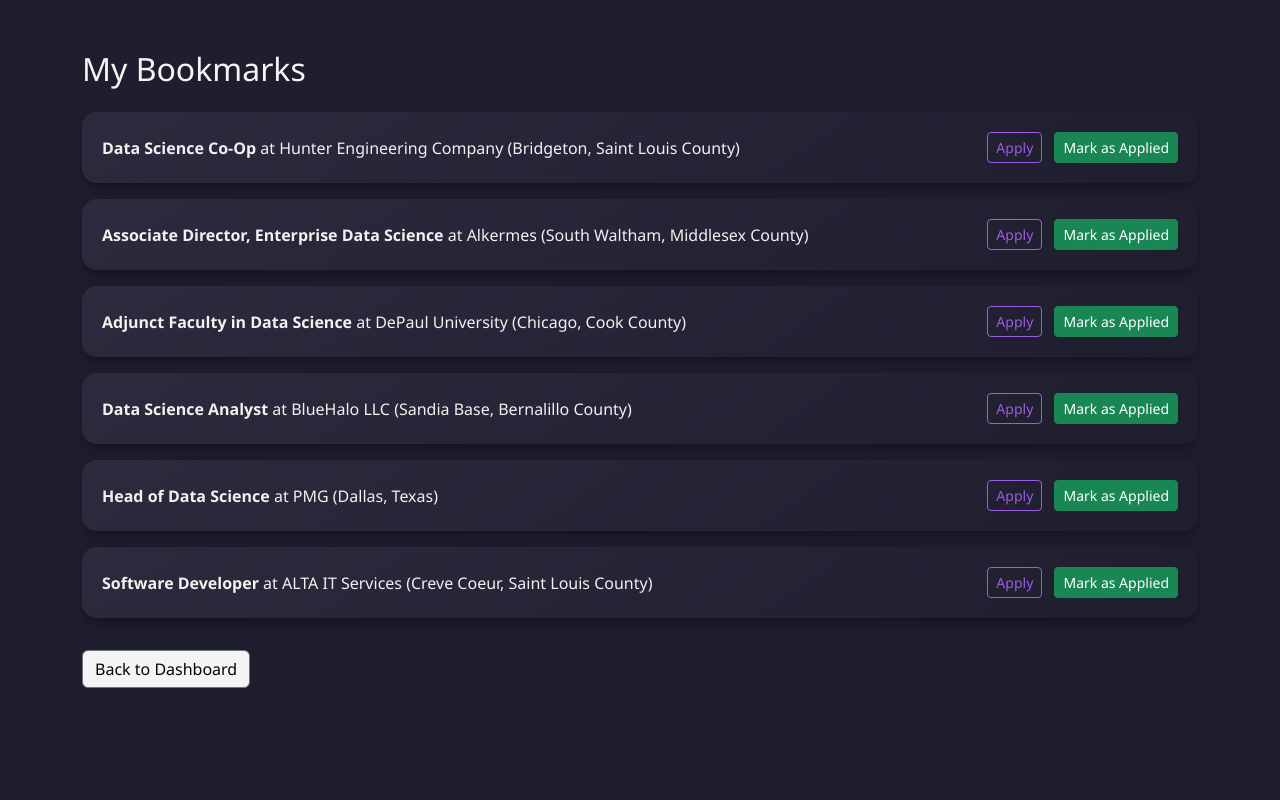
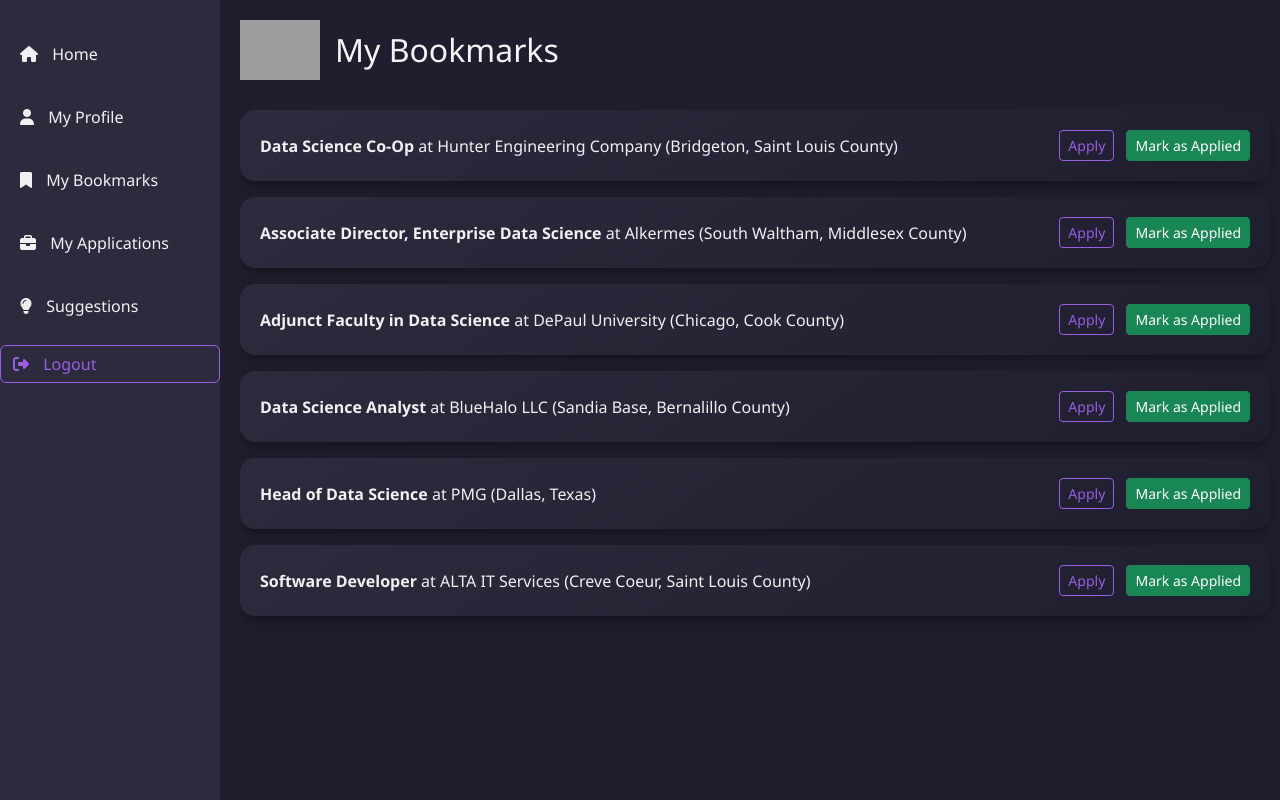
Before and after one commit to Nahian1504/CareerHive, a Django app: page /bookmarks/ in a window 1280 px wide. Run offline with Django 5.2, Linux system fonts and the light colour scheme; a user stored in the database is signed in; data comes from the database, SQL or seed files in the repository; grey boxes are pictures that could not be loaded.

Commit message:
Adding fixed side bar and top bar

```diff
--- a/jobs/templates/base.html
+++ b/jobs/templates/base.html
@@ -1,3 +1,4 @@
+{% load static %}
 <!DOCTYPE html>
 <html lang="en">
 <head>
@@ -14,8 +15,113 @@
             font-family: 'Segoe UI', Tahoma, Geneva, Verdana, sans-serif;
         }
 
-        .container {
-            margin-top: 50px;
+        /* Sidebar */
+        .sidebar {
+            height: 100vh;
+            width: 220px;
+            position: fixed;
+            top: 0;
+            left: 0;
+            background-color: #2b2b3d;
+            padding-top: 30px;
+            display: flex;
+            flex-direction: column;
+            gap: 15px;
+            z-index: 1000;
+        }
+
+        .sidebar a {
+            color: #f1f1f1;
+            padding: 12px 20px;
+            text-decoration: none;
+            border-radius: 8px;
+            transition: 0.3s;
+            font-weight: 500;
+        }
+
+        .sidebar a:hover {
+            background-color: #9b5de5;
+            color: #fff;
+        }
+
+        /* Sidebar icons */
+        .sidebar i {
+            margin-right: 10px;
+        }
+
+        .sticky-topbar {
+            position: sticky;
+            top: 0;
+            z-index: 900;
+            background-color: #1e1e2f;
+            padding: 15px 20px;
+            border-bottom: 1px solid #555;
+        }
+
+
+        /* Main content */
+        .main-content {
+            margin-left: 240px;
+            margin-top: 0;
+            transition: margin-left 0.3s ease;
+        }
+
+        /* Top-left logo */
+        .logo-container {
+            display: flex;
+            align-items: center;
+            padding: 20px 0 20px 0;
+            gap: 15px
+        }
+        .logo-img {
+            margin-left: 240px;
+            height: 60px;
+            width: auto;
+        }
+
+        /* Center logo for login/signup */
+        .center-logo {
+            text-align: center;
+            margin: 50px 0 20px 0;
+        }
+        .center-logo-img {
+            height: 240px;
+            width: auto;
+        }
+
+        /* fixed filter bar, scroll only job listings */
+        .sticky-filters {
+            position: sticky;
+            top: 0;
+            background-color: #1e1e2f;
+            z-index: 800;
+            padding: 0 30px 0 0;
+        }
+
+        /* Scrollable job list area */
+        .job-listings-scroll {
+            max-height: calc(100vh - 230px);
+            overflow-y: auto;
+            padding-right: 10px;
+        }
+
+        .job-listings-scroll::-webkit-scrollbar {
+            width: 8px;
+        }
+        .job-listings-scroll::-webkit-scrollbar-thumb {
+            background-color: #555;
+            border-radius: 4px;
+        }
+        .job-listings-scroll::-webkit-scrollbar-thumb:hover {
+            background-color: #777;
+        }
+
+        .pagination-container {
+            position: sticky;
+            bottom: 0;
+            background-color: #1e1e2f;
+            padding: 0 0;
+            z-index: 900;
         }
 
         /* Job Cards */
@@ -38,26 +144,19 @@
             border: none;
             transition: 0.3s;
         }
-        .btn-primary:hover {
-            background-color: #f15bb5;
-        }
+        .btn-primary:hover { background-color: #f15bb5; }
         .btn-secondary {
             background-color: #f4f4f4;
             color: #050505;
             transition: 0.3s;
         }
-        .btn-secondary:hover {
-            background-color: #c2c2c2;
-        }
+        .btn-secondary:hover { background-color: #c2c2c2; }
         .btn-outline-primary {
             border-color: #9b5de5;
             color: #9b5de5;
             transition: 0.3s;
         }
-        .btn-outline-primary:hover {
-            background-color: #9b5de5;
-            color: #fff;
-        }
+        .btn-outline-primary:hover { background-color: #9b5de5; color: #fff; }
 
         /* Pagination */
         nav .page-item .page-link {
@@ -66,13 +165,8 @@
             border: none;
             transition: 0.3s;
         }
-        nav .page-item .page-link:hover {
-            background-color: #9b5de5;
-        }
-        nav .page-item.disabled .page-link {
-            background-color: #2b2b3d;
-            color: #777;
-        }
+        nav .page-item .page-link:hover { background-color: #9b5de5; }
+        nav .page-item.disabled .page-link { background-color: #2b2b3d; color: #777; }
 
         /* Inputs and selects */
         input, select {
@@ -81,54 +175,48 @@
             background-color: #2b2b3d;
             color: #f1f1f1;
         }
-        input::placeholder {
-            color: #aaa;
-        }
-        select {
-            color: #f1f1f1;
-        }
+        input::placeholder { color: #aaa; }
+        select { color: #f1f1f1; }
 
         /* Headings */
-        h2, h3, h4 {
-            color: #f4f4f4;
-        }
-
-        /* Upload card */
-        .upload-card {
-            padding: 20px;
-            margin-bottom: 25px;
-            background-color: #2b2b3d;
-            border-radius: 12px;
-            box-shadow: 0 6px 12px rgba(0,0,0,0.3);
-            transition: transform 0.2s, box-shadow 0.2s;
-        }
-        .upload-card:hover {
-            transform: translateY(-3px);
-            box-shadow: 0 10px 20px rgba(0,0,0,0.4);
-        }
-
-        /* Badges for skills */
-        .badge-skill {
-            background-color: #9b5de5;
-            color: #fff;
-            margin-right: 5px;
-            margin-top: 3px;
-            font-size: 0.85em;
-        }
-
-
-
-        /* Links */
-        a {
-            text-decoration: none;
-        }
-        a:hover {
-            text-decoration: none;
-        }
+        h2, h3, h4 { color: #f4f4f4; }
     </style>
 </head>
 <body>
-    <div class="container">
+
+    {% comment %} Logo placement {% endcomment %}
+    {% if request.resolver_match.url_name == 'login' or request.resolver_match.url_name == 'signup' %}
+        <div class="center-logo">
+            <img src="{% static 'images/logo.png' %}" alt="CareerHive Logo" class="center-logo-img">
+        </div>
+    {% else %}
+        <div class="sidebar">
+            <a href="{% url 'jobs:home' %}"><i class="fa-solid fa-home"></i> Home</a>
+            <a href="#"><i class="fa-solid fa-user"></i> My Profile</a>
+            <a href="{% url 'jobs:my_bookmarks' %}"><i class="fa-solid fa-bookmark"></i> My Bookmarks</a>
+            <a href="{% url 'jobs:my_applications' %}"><i class="fa-solid fa-briefcase"></i> My Applications</a>
+            <a href="#"><i class="fa-solid fa-lightbulb"></i> Suggestions</a>
+            <form method="post" action="{% url 'logout' %}">
+                {% csrf_token %}
+                <button type="submit" class="btn btn-outline-primary w-100 text-start"><i class="fa-solid fa-right-from-bracket"></i> Logout</button>
+            </form>
+        </div>
+    {% endif %}
+
+    {% comment %} Logo placement conditional {% endcomment %}
+    {% if request.resolver_match.url_name == 'login' or request.resolver_match.url_name == 'signup' %}
+
+    {% else %}
+        <!-- Top-left logo for dashboard/other pages -->
+        <div class="logo-container logo-with-text">
+            <a href="{% url 'jobs:home' %}">
+                <img src="{% static 'images/logo.png' %}" alt="CareerHive Logo" class="logo-img">
+            </a>
+            {% block logo_text %}{% endblock %}
+        </div>
+    {% endif %}
+
+    <div class="{% if not request.resolver_match.url_name == 'login' and not request.resolver_match.url_name == 'signup' %}main-content{% endif %}">
         {% block content %}
         {% endblock %}
     </div>
--- a/jobs/templates/jobs/bookmarks.html
+++ b/jobs/templates/jobs/bookmarks.html
@@ -1,7 +1,14 @@
 {% extends "base.html" %}
+<!-- Sticky topbar for page title -->
+<div class="sticky-topbar">
+{% block logo_text %}
+<h2 class="mb-0">My Bookmarks</h2>
+{% endblock %}
+</div>
 {% block content %}
-<h2 class="mb-4">My Bookmarks</h2>
 
+<!-- Scrollable content -->
+<div class="job-listings-scroll" style="margin-top: 10px;">
     {% if bookmarks %}
         {% for bookmark in bookmarks %}
             <div class="job-card mb-3 d-flex justify-content-between align-items-center">
@@ -17,6 +24,6 @@
     {% else %}
         <p>You haven’t bookmarked any jobs yet.</p>
     {% endif %}
+</div>
 
-<a href="{% url 'jobs:home' %}" class="btn btn-secondary mt-3">Back to Dashboard</a>
 {% endblock %}
```
Also changed, not shown: jobs/templates/jobs/applications.html (+9 -2 lines), jobs/templates/jobs/home.html (+17 -20 lines). Lines whose indentation alone changed are shown as unchanged.
